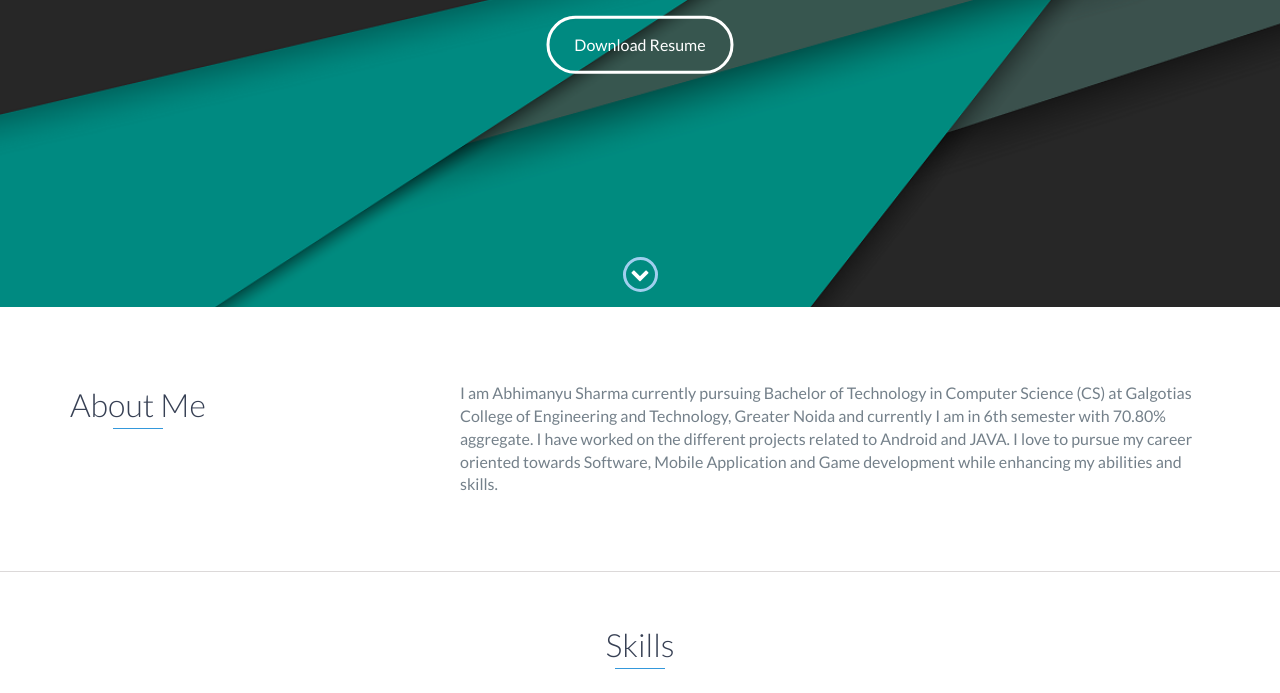
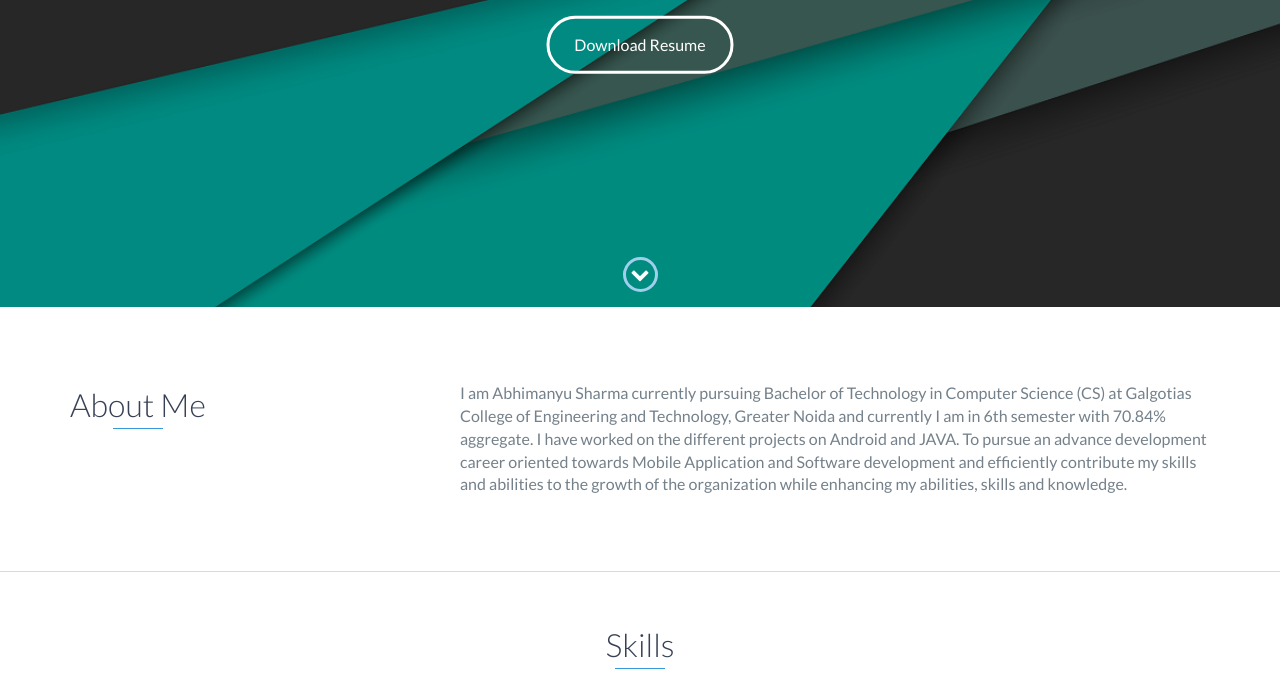
Before and after one commit to abhimanyu96edu/abhimanyu96edu.github.io, a website: page index.html in a window 1280 px wide. Shown: the part 493-1186 px from the top of the page. Drawn offline with nearby package versions, Linux system fonts and the light colour scheme.

Commit message:
new project

```diff
--- a/index.html
+++ b/index.html
@@ -74,8 +74,8 @@
                 </div>
                 <div class="col-md-8">
                     <p>
-                        I am Abhimanyu Sharma currently pursuing Bachelor of Technology in Computer Science (CS) at Galgotias College of Engineering and Technology, Greater Noida and currently I am in 6th semester with 70.80% aggregate. I have worked on the different projects related to Android and JAVA. I love to pursue my career oriented towards Software, Mobile Application and Game development while enhancing my abilities and skills.
-                    </p>
+                        I am Abhimanyu Sharma currently pursuing Bachelor of Technology in Computer Science (CS) at Galgotias College of Engineering and Technology, Greater Noida and currently I am in 6th semester with 70.84% aggregate. I have worked on the different projects on Android and JAVA. To pursue an advance development career oriented towards Mobile Application and Software development and efficiently contribute my skills and abilities to the growth of the organization while enhancing my abilities, skills and knowledge.
+					</p>
                 </div>
             </div>
         </div>
```
